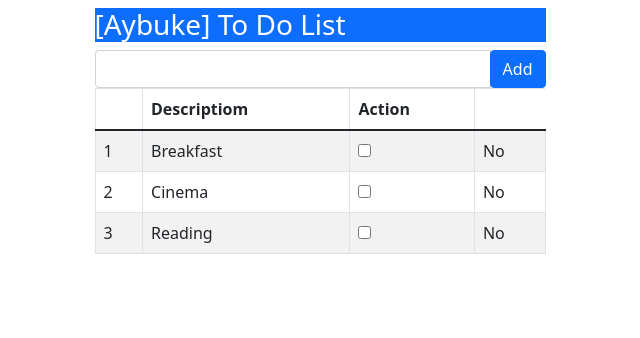
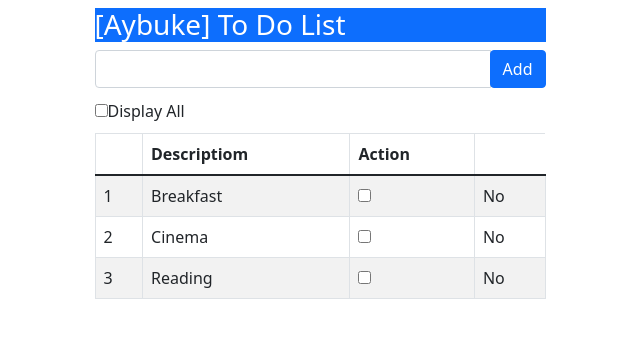
Before and after one commit to peserey/basic-angular-projects, an Angular app: page / in a window 1280 px wide. Shown: the top 338 px of the page, without its empty margins (320-960 px from the left). Built offline with nearby package versions, Linux system fonts and the light colour scheme.

Commit message:
Added display all checkbox

```diff
--- a/src/app/app.component.html
+++ b/src/app/app.component.html
@@ -8,6 +8,10 @@
         <div class="input-group-append">
           <button class="btn btn-primary" (click)="addItem(todoText.value); todoText.value ='';">Add</button>
         </div>
+      </div>
+      <div class="custom-control custom-checkbox">
+        <input type="checkbox" [(ngModel)]="isDisplay" class="custom-control-input my-3" name="" id="displayAll">
+        <label class="custom-control-label" for="displayAll">Display All</label>
       </div>
       <table class="table table-striped table-bordered">
         <thead>
--- a/src/app/app.component.ts
+++ b/src/app/app.component.ts
@@ -8,11 +8,14 @@
 })
 export class AppComponent {
   model = new Model();
-
+  isDisplay = false;
   getName(){
     return this.model.user;
   }
   getItems(){
+    if(this.isDisplay){
+      return this.model.items;
+    }
     return this.model.items.filter(item => !item.action); //Get items only item.action == false
   }
   addItem(value : any){
```
